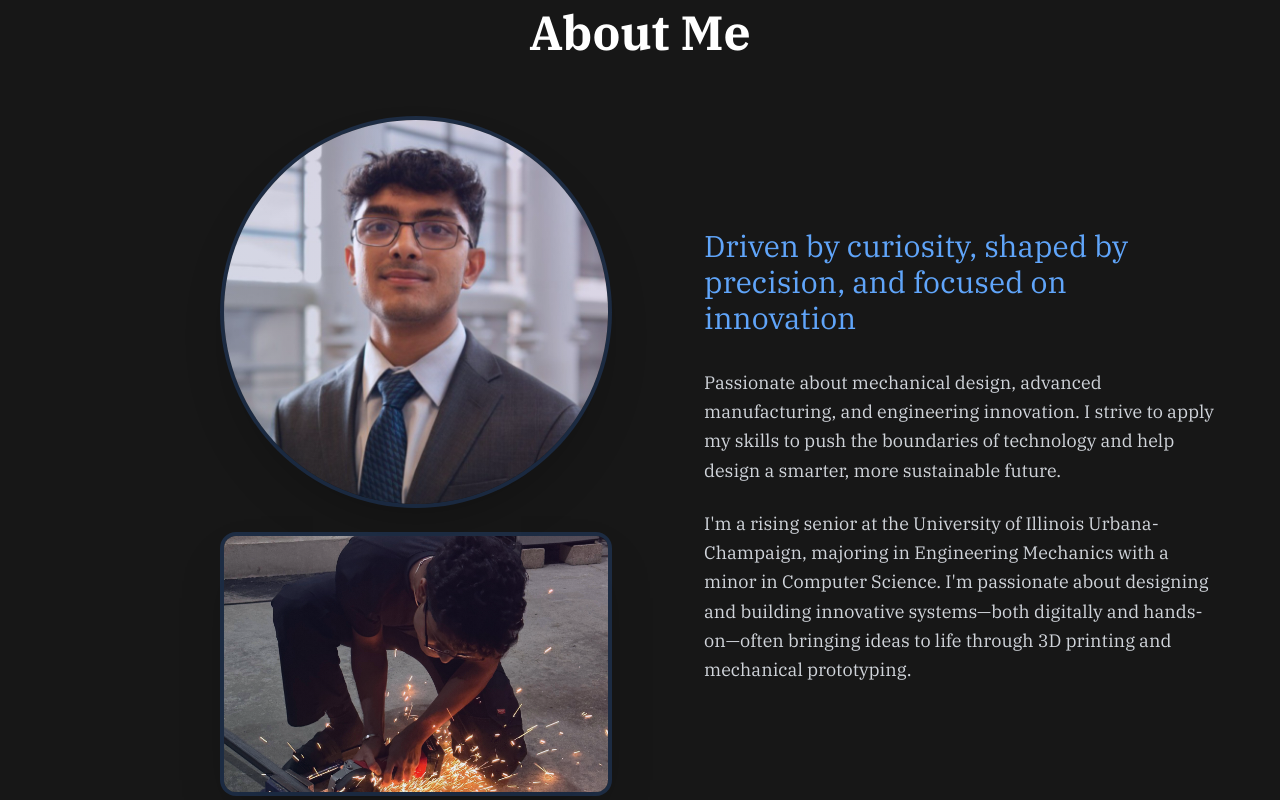
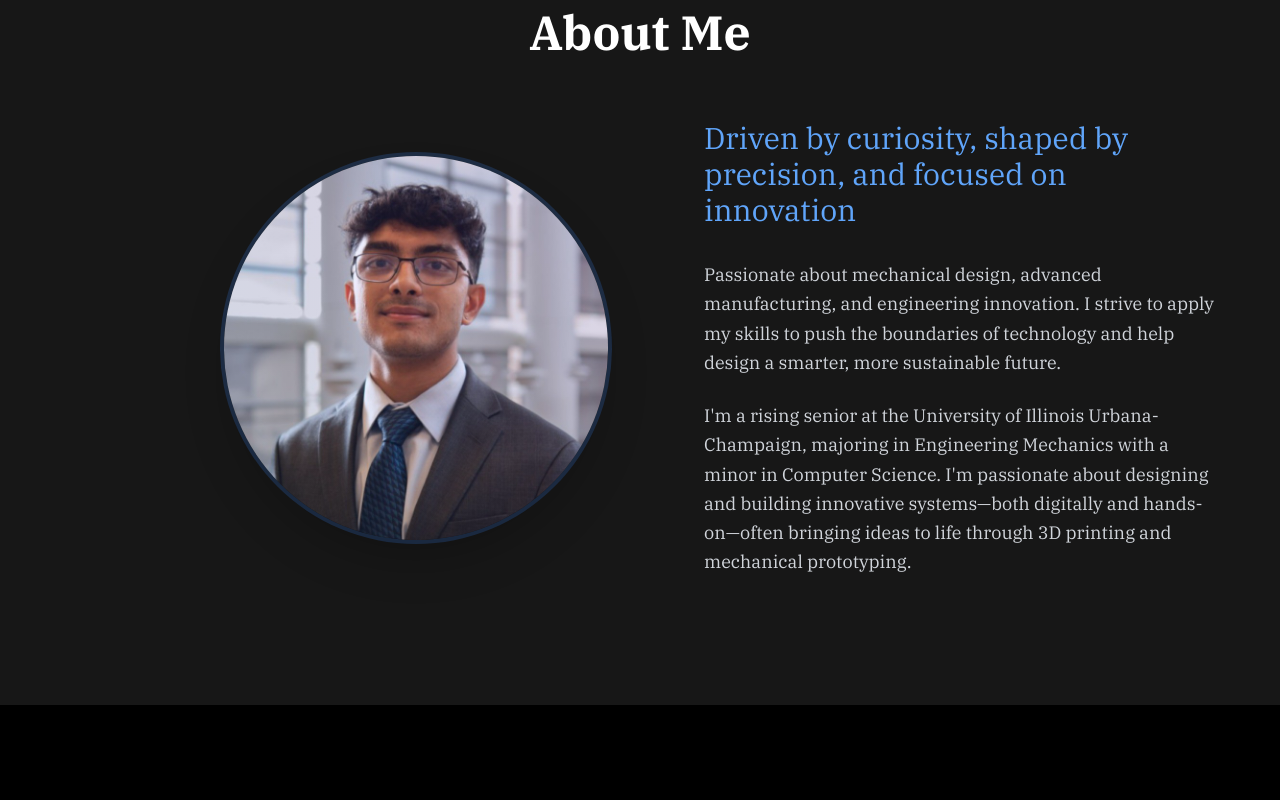
Before and after one commit to om2206/om-portfolio-25, a Next.js app: page / in a window 1280 px wide. Shown: the part 920-1720 px from the top of the page. Built offline with nearby package versions, Linux system fonts and the light colour scheme; a web font is replaced by a local one.

Commit message:
Revert anglegrinder image from About Me section - Removed anglegrinder.jpg from public directory - Restored original single-image layout in About section - Reverted to clean profile-only design

```diff
--- a/app/components/Hero.tsx
+++ b/app/components/Hero.tsx
@@ -156,10 +156,8 @@ const Hero = () => {
               <div
                 className="flex justify-center lg:justify-end"
               >
-                <div className="grid grid-cols-1 md:grid-cols-2 gap-4 max-w-2xl">
-                  {/* Main Profile Image */}
-                  <div className="relative md:col-span-2">
-                    <div className="w-80 h-80 md:w-96 md:h-96 rounded-full overflow-hidden shadow-2xl ring-4 ring-blue-500/20 transition-all duration-300 hover:ring-blue-500/40 hover:scale-105 mx-auto">
+                <div className="relative">
+                  <div className="w-80 h-80 md:w-96 md:h-96 rounded-full overflow-hidden shadow-2xl ring-4 ring-blue-500/20 transition-all duration-300 hover:ring-blue-500/40 hover:scale-105">
                     <img
                       src="/profile.jpeg"
                       alt="Omkar Gandhi"
@@ -167,19 +165,6 @@ const Hero = () => {
                     />
                   </div>
                   <div className="absolute inset-0 rounded-full bg-gradient-to-tr from-blue-500/10 to-purple-500/10 pointer-events-none" />
-                  </div>
-
-                  {/* Angle Grinder Image */}
-                  <div className="relative md:col-span-2 mt-4">
-                    <div className="w-full max-w-sm mx-auto rounded-xl overflow-hidden shadow-2xl ring-4 ring-blue-500/20 transition-all duration-300 hover:ring-blue-500/40 hover:scale-105">
-                      <img
-                        src="/anglegrinder.jpg"
-                        alt="Engineering work with angle grinder"
-                        className="w-full h-64 object-cover"
-                      />
-                    </div>
-                    <div className="absolute inset-0 rounded-xl bg-gradient-to-tr from-blue-500/10 to-purple-500/10 pointer-events-none" />
-                  </div>
                 </div>
               </div>
 
```
Also changed, not shown: public/anglegrinder.jpg (deleted). Lines whose indentation alone changed are shown as unchanged.
